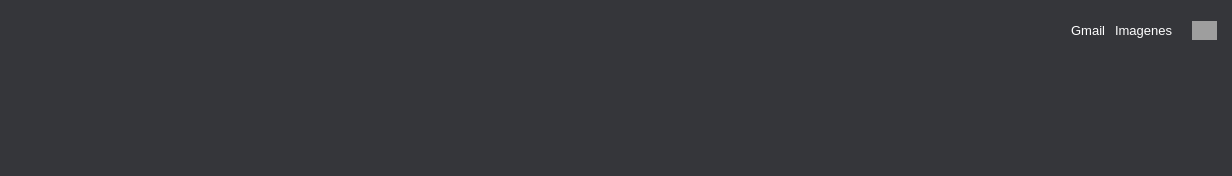
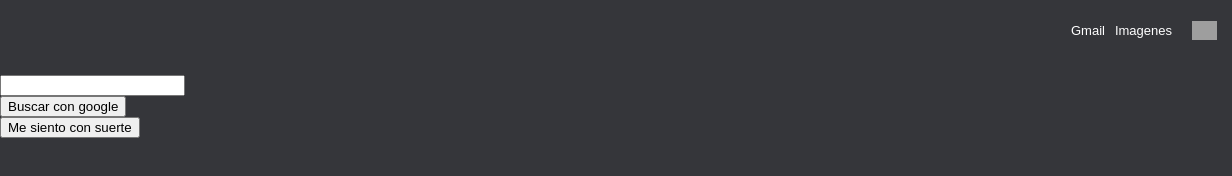
Before and after one commit to mariacalosan/Curso-Practico-HTML-y-CSS, a plain HTML site: page index.html in a window 1280 px wide. Shown: the full height of the page, 0-1232 px from the left. Drawn offline with Linux system fonts and the light colour scheme; grey boxes are pictures that could not be loaded.

Commit message:
Maquetando la sección principal

```diff
--- a/index.html
+++ b/index.html
@@ -28,5 +28,27 @@
       </ul>
     </nav>
   </header>
+  <main>
+    <section class="main-logo">
+      <img src="" alt="">
+    </section>
+    <section class="main-input">
+      <div class="main-input-container">
+        <span class="busqueda-icon">
+
+        </span>
+        <input type="text">
+        <a class="icono-microfono" href=""></a>
+      </div>
+    </section>
+    <section class="main-botones">
+      <div>
+        <button>Buscar con google</button>
+      </div>
+      <div>
+        <button>Me siento con suerte</button>
+      </div>
+    </section>
+  </main>
 </body>
 </html>
```
Also changed, not shown: 1 other file.
